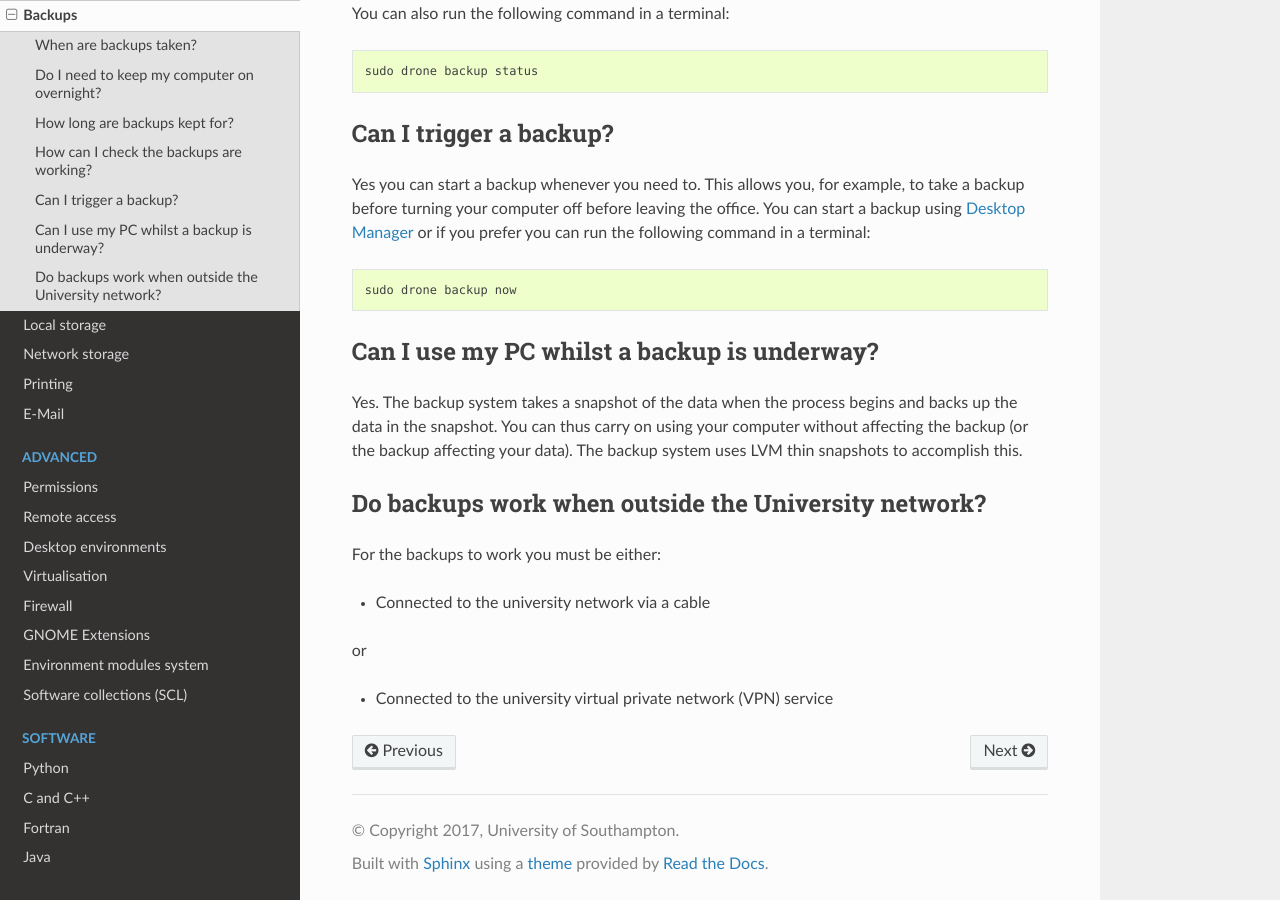
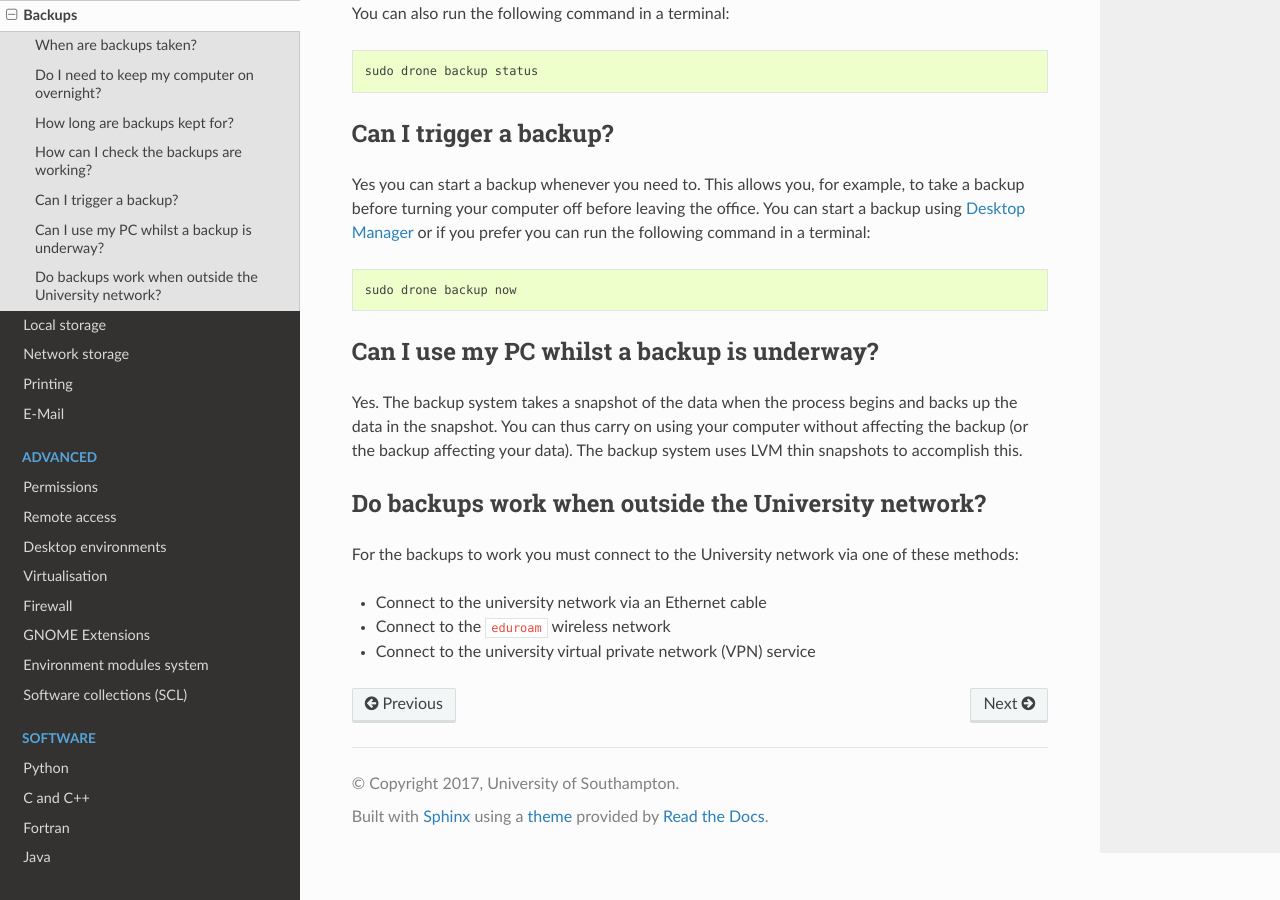
Before and after one commit to southampton/linuxdesktopdocs, a Sphinx documentation site: the page built from docs/backups.rst, in a window 1280 px wide and 900 px high, scrolled down 815 px. Built offline with Sphinx 7.4.7 and the Read the Docs theme 2.0.0, drawn with Linux system fonts in a browser that asks for light colours.

Commit message:
ooops, small fix to permissions where the group was 'local' - > should have been 'users'.

```diff
--- a/docs/backups.rst
+++ b/docs/backups.rst
@@ -58,10 +58,9 @@
 Do backups work when outside the University network?
 ----------------------------------------------------
 
-For the backups to work you must be either:
+For the backups to work you must connect to the University network via one of
+these methods:
 
-- Connected to the university network via a cable
-
-or
-
-- Connected to the university virtual private network (VPN) service
+- Connect to the university network via an Ethernet cable
+- Connect to the ``eduroam`` wireless network
+- Connect to the university virtual private network (VPN) service
--- a/docs/permissions.rst
+++ b/docs/permissions.rst
@@ -27,7 +27,7 @@
 SSH Access
 ^^^^^^^^^^
 
-Users in the group ``local`` are granted the privilege of being able to logon
+Users in the group ``users`` are granted the privilege of being able to logon
 to the system via SSH from anywhere within the university network.
 
 Administrator
```
